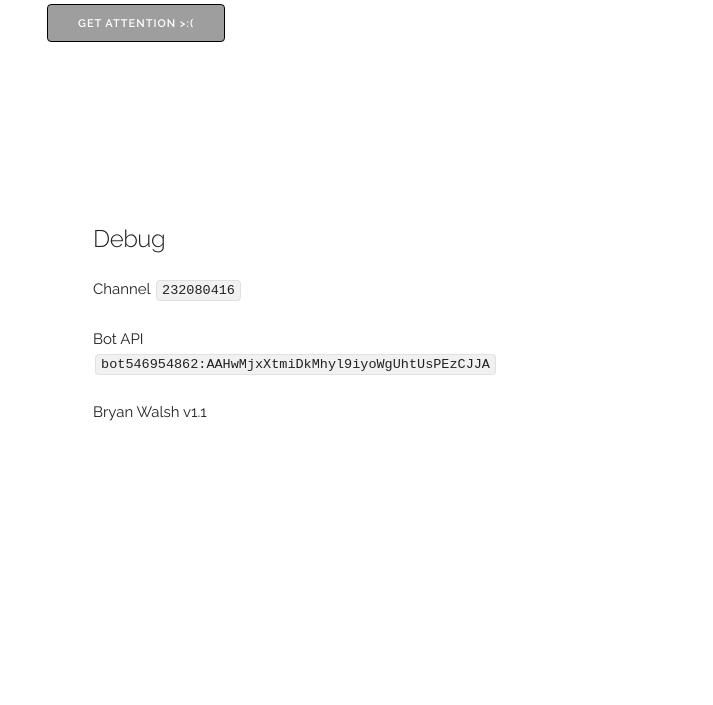
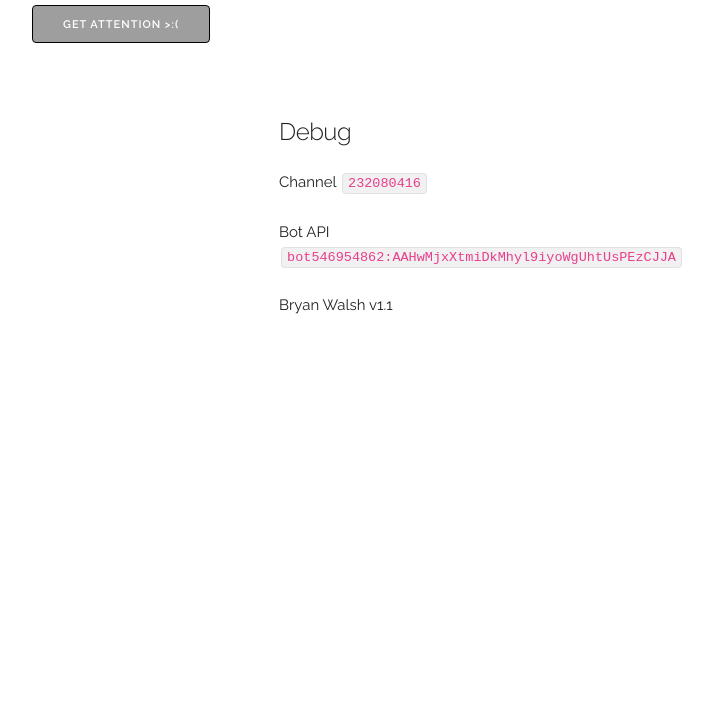
Before and after one commit to bwalsh0/attentionometer, a website: page index.html in a window 1280 px wide. Shown: the part 95-800 px from the top of the page, without its empty margins (113-826 px from the left). Drawn offline with Linux system fonts and the light colour scheme; grey boxes are pictures that could not be loaded.

Commit message:
layout fix AGAIN

```diff
--- a/index.html
+++ b/index.html
@@ -7,6 +7,7 @@
   <meta name="viewport" content="width=device-width, initial-scale=1">
 
   <link href="//fonts.googleapis.com/css?family=Raleway:400,300,600" rel="stylesheet" type="text/css">
+  <link href="vendor/bootstrap/css/bootstrap.min.css" rel="stylesheet">
 
   <link rel="stylesheet" href="css/normalize.css">
   <link rel="stylesheet" href="css/skeleton.css">
```
